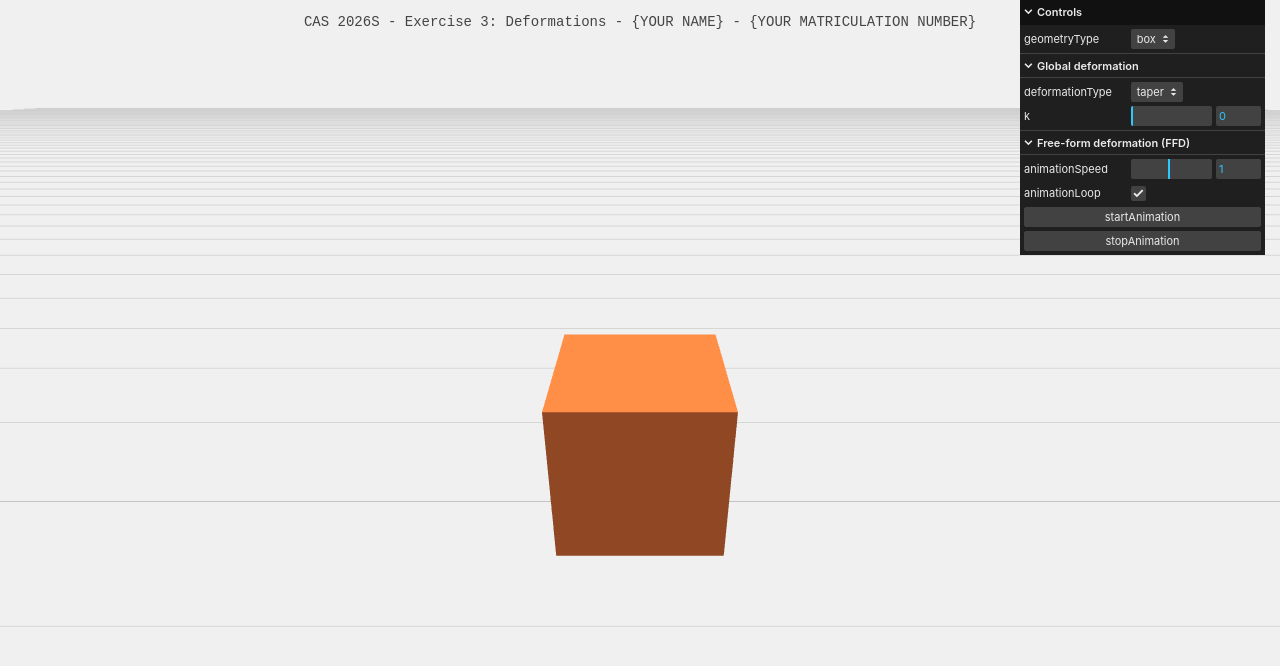
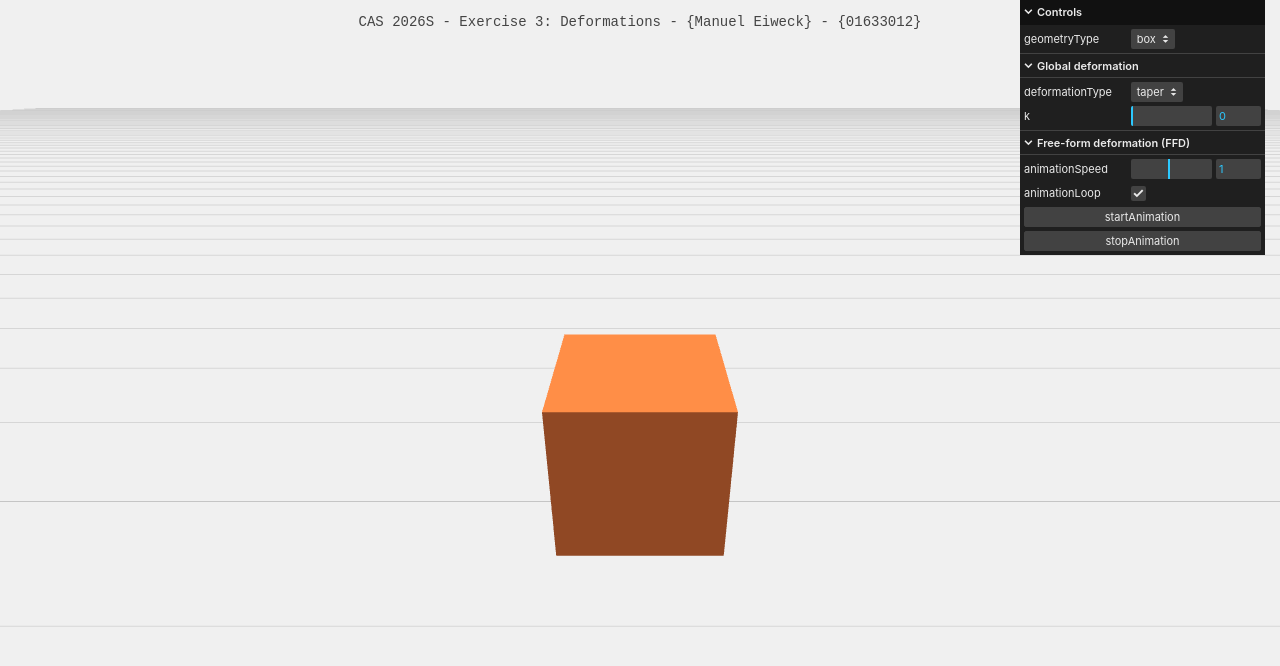
Before and after one commit to Emanum/computer-animation-and-simulation-2026s, a website built with Vite: page exercise3/index.html in a window 1280 px wide. Built offline with nearby package versions, Linux system fonts and the light colour scheme.

Commit message:
add name

```diff
--- a/exercise3/index.html
+++ b/exercise3/index.html
@@ -18,7 +18,7 @@
 
 <body>
   <div id="container"></div>
-  <div id="info">CAS 2026S - Exercise 3: Deformations - {YOUR NAME} - {YOUR MATRICULATION NUMBER}</div>
+  <div id="info">CAS 2026S - Exercise 3: Deformations - {Manuel Eiweck} - {01633012}</div>
 
   <script type="module" src="./js/main.js"></script>
 </body>
```
